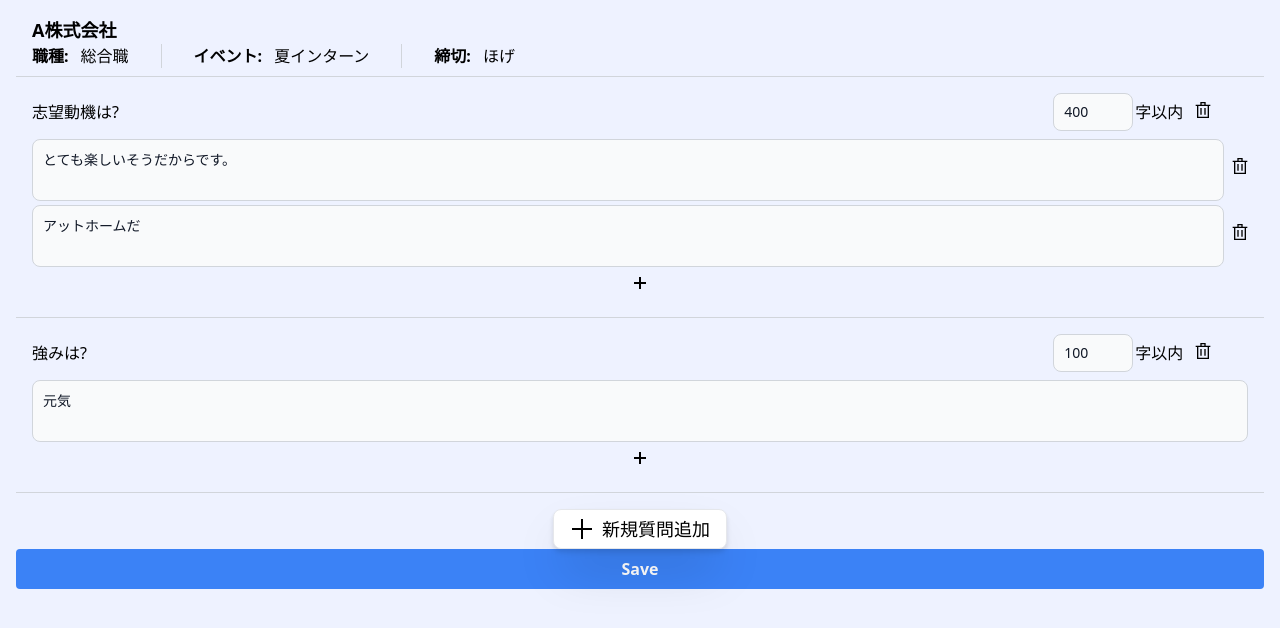
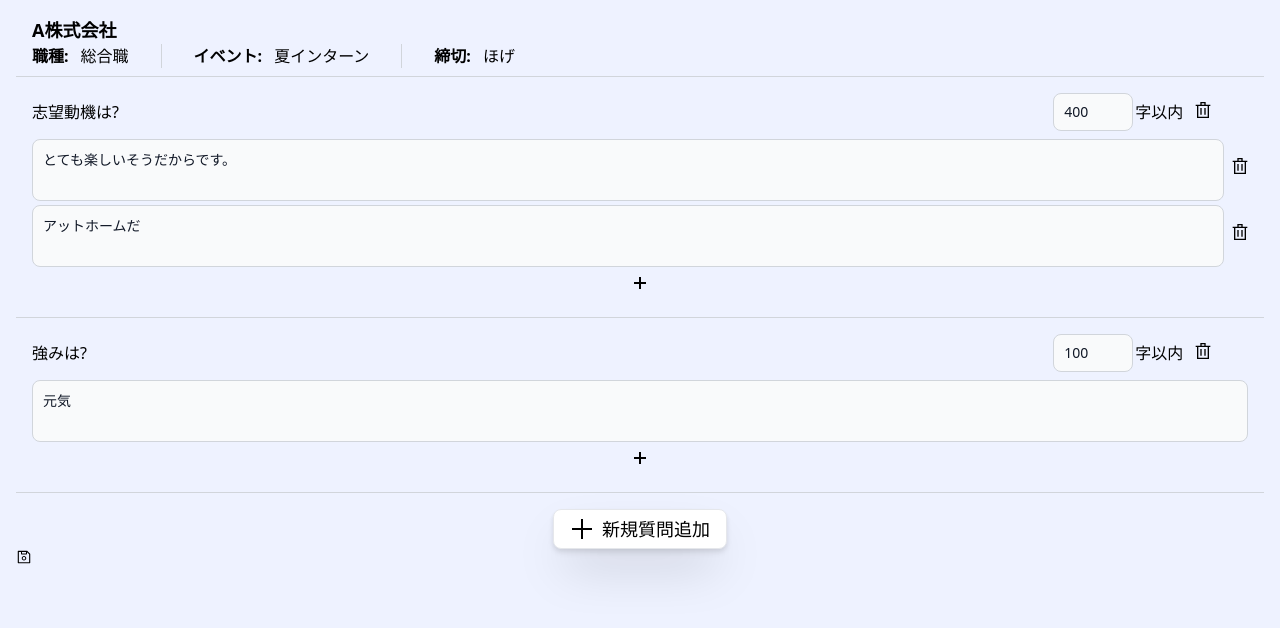
Before and after one commit to tomishima2904/es_manager, a Next.js app in the folder frontend/: page /user/entrysheets/0 in a window 1280 px wide. Shown: the top 628 px of the page. Built offline with nearby package versions, Linux system fonts and the light colour scheme.

Commit message:
style: #21 保存用ボタンをアイコンに変更

```diff
--- a/frontend/src/components/editing/buttons/SaveEntrysheetButton.tsx
+++ b/frontend/src/components/editing/buttons/SaveEntrysheetButton.tsx
@@ -1,5 +1,7 @@
 import axios from "axios";
 import type { RichEntrysheetProps } from "@/types/EntrysheetProps";
+import { IconContext } from "react-icons";
+import { AiOutlineSave } from "react-icons/ai";
 
 const SaveEntrysheetButton = (props: {
   entrysheet: RichEntrysheetProps;
@@ -21,12 +23,11 @@ const SaveEntrysheetButton = (props: {
   };
 
   return (
-    <button
-      onClick={handleClick}
-      className="bg-blue-500 hover:bg-blue-700 text-white font-bold py-2 px-4 rounded"
-    >
-      Save
-    </button>
+    <IconContext.Provider value={{ className: "w-4 h-4" }}>
+      <button onClick={handleClick}>
+        <AiOutlineSave className="mr-2" />
+      </button>
+    </IconContext.Provider>
   );
 };
 
```
